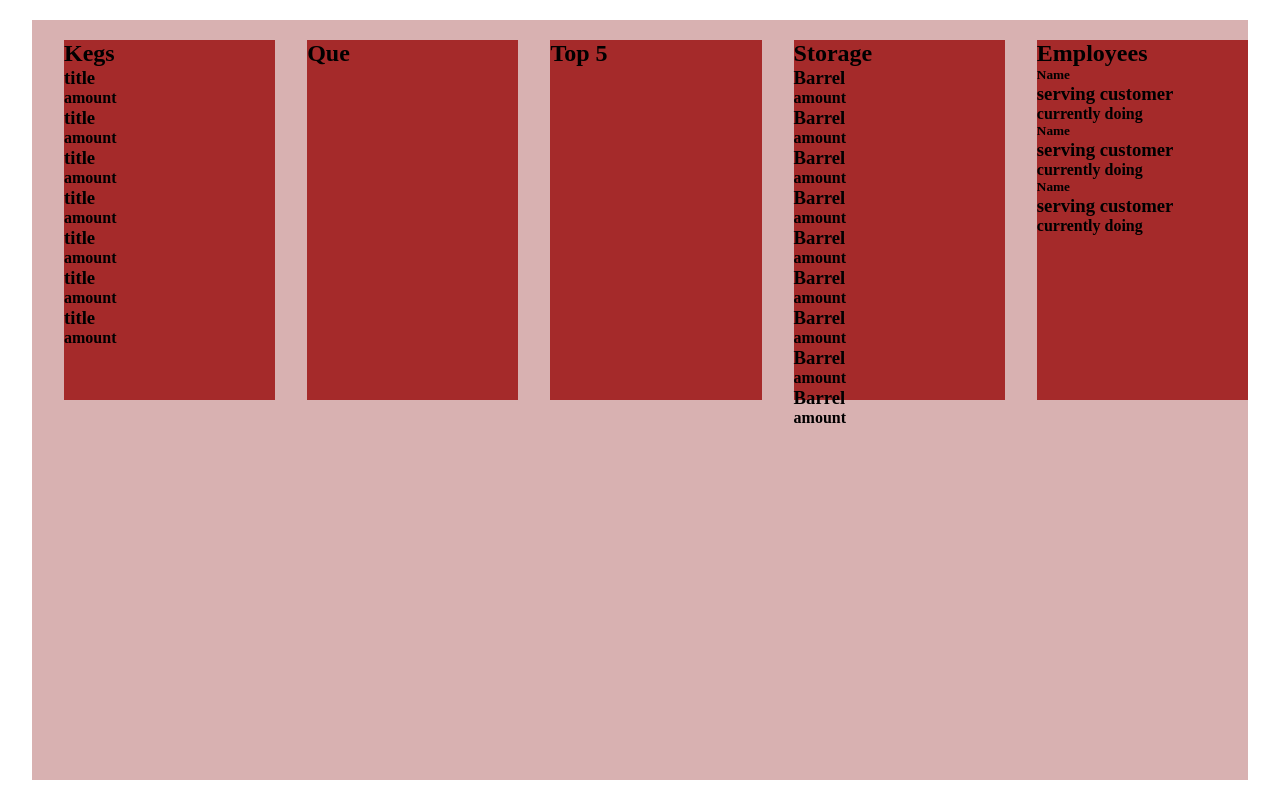
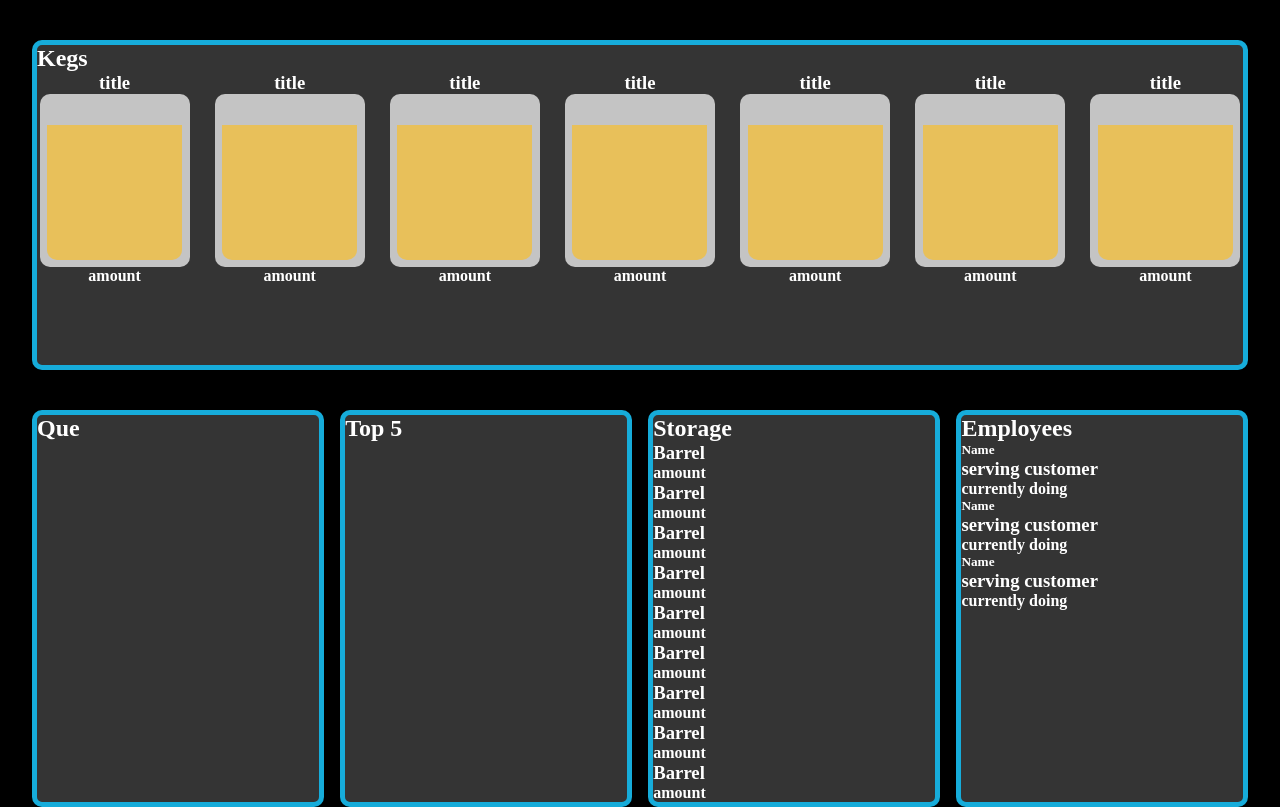
Before and after one commit to FelixB97/FooBar_examen_2021, a website built with Vite: page index.html in a window 1280 px wide. Built offline with nearby package versions, Linux system fonts and the light colour scheme; no server answers.

Commit message:
basic style + taps functionality

```diff
--- a/index.html
+++ b/index.html
@@ -11,37 +11,49 @@
     <main>
 
       <section id=main_content>
+        <div class="top_container">
         <article id="active_keg_information_app">
           <h2>Kegs</h2>
-          <div class="keg1">
+          <div class="keg_container">
+          <div class="keg keg1">
             <h3>title</h3>
+            <div><div></div></div>
             <h4>amount</h4>
           </div>
-          <div class="keg2">
+          <div class="keg keg2">
             <h3>title</h3>
+            <div><div></div></div>
             <h4>amount</h4>
           </div>
-          <div class="keg3">
+          <div class="keg keg3">
             <h3>title</h3>
+            <div><div></div></div>
             <h4>amount</h4>
           </div>
-          <div class="keg4">
+          <div class="keg keg4">
             <h3>title</h3>
+            <div><div></div></div>
             <h4>amount</h4>
           </div>
-          <div class="keg5">
+          <div class="keg keg5">
             <h3>title</h3>
+            <div><div></div></div>
             <h4>amount</h4>
           </div>
-          <div class="keg6">
+          <div class="keg keg6">
             <h3>title</h3>
+            <div><div></div></div>
             <h4>amount</h4>
           </div>
-          <div class="keg7">
+          <div class="keg keg7">
             <h3>title</h3>
+            <div><div></div></div>
             <h4>amount</h4>
           </div>
+        </div>
         </article>
+      </div>
+        <div class="bottom_container">
         <article id="current_que_app">
           <h2>Que</h2>
           <div id=que_container></div>
@@ -113,6 +125,7 @@
             <h4>currently doing</h4>
           </div>
         </article>
+      </div>
       </section>
 
     </main>
--- a/js/components/ative_keg_information_app.js
+++ b/js/components/ative_keg_information_app.js
@@ -7,13 +7,14 @@ export function active_keg_information_app() {
 }
 
 function displayKegData(){
-    const selector = document.querySelectorAll("#active_keg_information_app div");
+    const selector = document.querySelectorAll("#active_keg_information_app .keg_container .keg");
 
     let counter = 0;
     selector.forEach( () => {
         counter++
-        document.querySelector(`#active_keg_information_app .keg${counter} h3`).innerHTML = globalData.taps[(counter-1)].beer;
-        document.querySelector(`#active_keg_information_app .keg${counter} h4`).innerHTML = globalData.taps[(counter-1)].level;
+        document.querySelector(`#active_keg_information_app .keg_container .keg${counter} h3`).innerHTML = globalData.taps[(counter-1)].beer;
+        document.querySelector(`#active_keg_information_app .keg_container .keg${counter} h4`).innerHTML = globalData.taps[(counter-1)].level;
+        document.querySelector(`#active_keg_information_app .keg_container .keg${counter} div div`).style.height = `${((globalData.taps[(counter-1)].level)/2500)*100}%`;
     })
 
     setTimeout(displayKegData, 1000);
--- a/sass/components/_active_keg_information_app.scss
+++ b/sass/components/_active_keg_information_app.scss
@@ -0,0 +1,41 @@
+#active_keg_information_app .keg_container {
+  display: grid;
+  grid-template-columns: 1fr 1fr;
+  grid-gap: 20px;
+}
+
+#active_keg_information_app .keg_container div {
+  display: flex;
+  flex-direction: column;
+  align-items: center;
+  justify-content: center;
+}
+
+#active_keg_information_app .keg_container div div {
+  width: 150px;
+  height: 150px;
+  background-color: #c4c4c4;
+  display: flex;
+  justify-content: end;
+  align-items: center;
+  padding-bottom: 5%;
+  padding-top: 10%;
+  border-radius: 10px;
+}
+
+#active_keg_information_app .keg_container div div div {
+  width: 90%;
+  height: 90%;
+  background-color: #e8c05a;
+  border-radius: 0 0 10px 10px;
+  padding: 0;
+  transition-duration: 2s;
+}
+
+@media (min-width: 900px) {
+  #active_keg_information_app .keg_container {
+    display: grid;
+    grid-template-columns: 1fr 1fr 1fr 1fr 1fr 1fr 1fr;
+    grid-gap: 20px;
+  }
+}
--- a/sass/layout/_general-layout.scss
+++ b/sass/layout/_general-layout.scss
@@ -2,18 +2,55 @@
   margin: 0;
 }
 
+html {
+  background-color: black;
+}
+h1,
+h2,
+h3,
+h4,
+h5,
+h6 {
+  color: white;
+}
+
 #main_content {
-  display: inline-block;
   width: 95vw;
   min-height: 95vh;
-  background-color: rgb(216, 177, 177);
-  margin: 2.5vh 0 0 2.5vw;
+}
+#main_content .top_container {
+  margin: 5vh 2.5vw 0 2.5vw;
+  width: 95vw;
   display: flex;
 }
 
+#main_content .bottom_container {
+  display: flex;
+  flex-direction: column;
+  margin: 5vh 2.5vw 0 2.5vw;
+  width: 95vw;
+}
+
 article {
-  background-color: brown;
-  height: 45vh;
-  width: 90%;
-  margin: 2.5vh 0 0 2.5vw;
+  background-color: #343434;
+  min-height: 40vh;
+  width: 95vw;
+  border-style: solid;
+  border-width: 5px;
+  border-color: #16acda;
+  border-radius: 10px;
 }
+
+@media (min-width: 900px) {
+  #main_content .top_container {
+    max-height: 45vh;
+  }
+
+  #main_content .bottom_container {
+    flex-direction: row;
+    justify-content: space-between;
+  }
+  #main_content .bottom_container article {
+    width: 22vw;
+  }
+}
```
Also changed, not shown: 1 other file.
